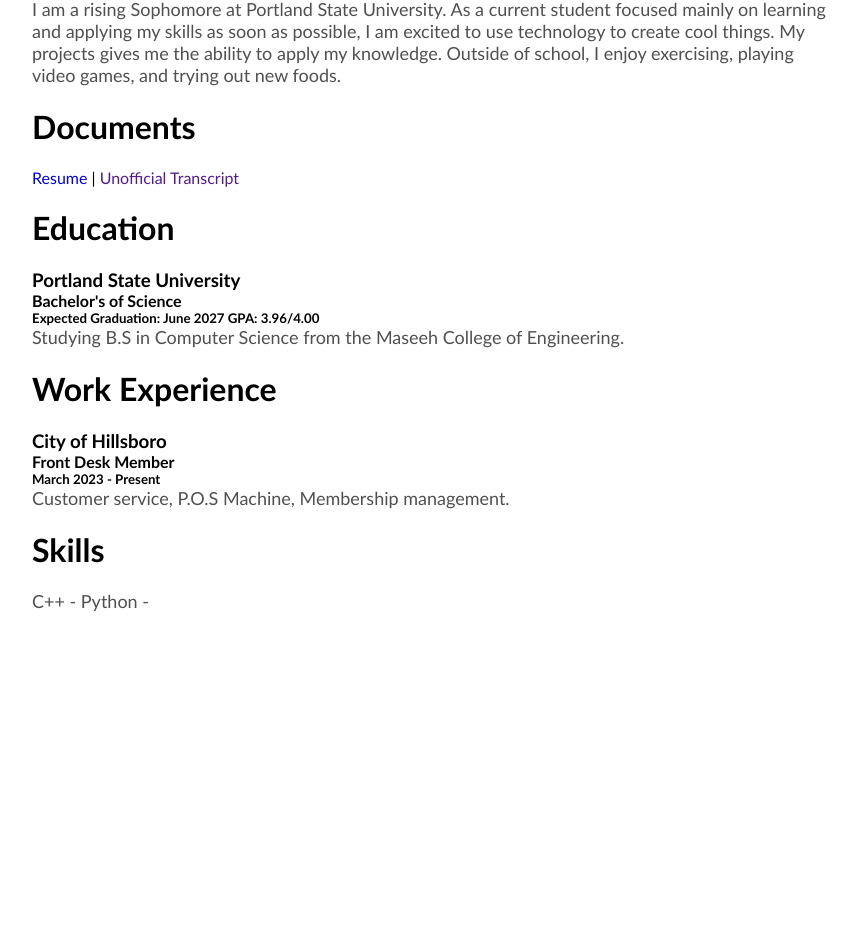
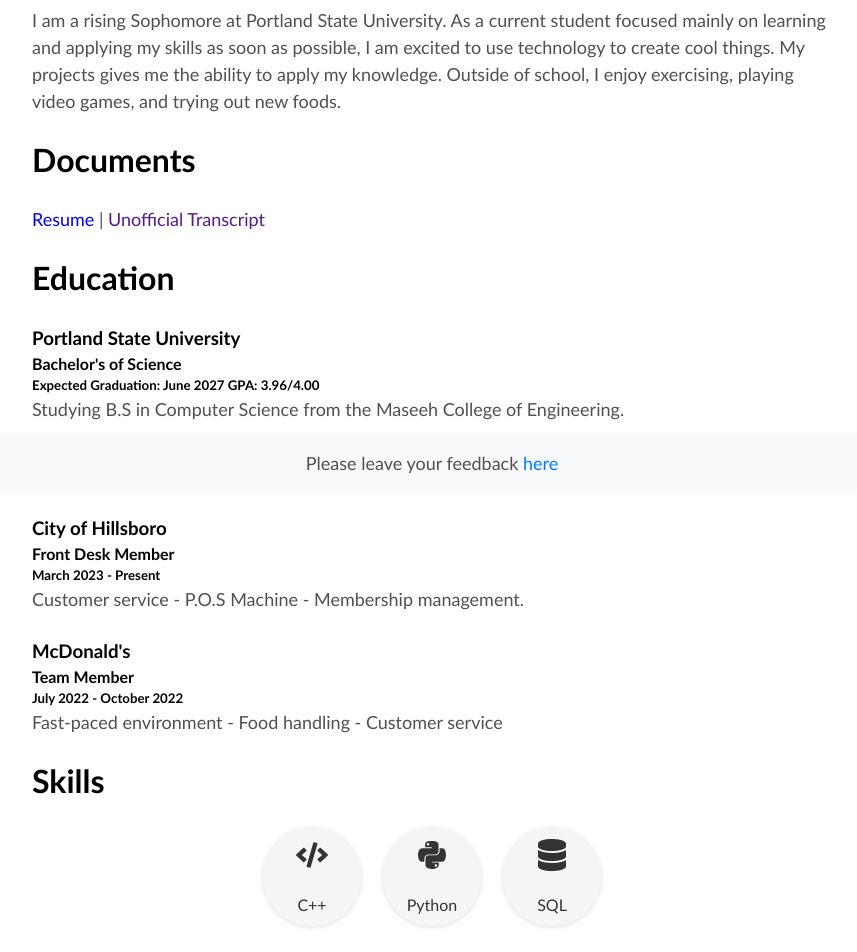
Before and after one commit to zhul498/portfolio, a React (Vite) app: page / in a window 1280 px wide. Shown: the part 308-1260 px from the top of the page, without its empty margins (208-1065 px from the left). Before the commit the page ends 928 px from the top, so only its background shows below. Built offline with nearby package versions, Linux system fonts and the light colour scheme.

Commit message:
feedback + updates

```diff
--- a/src/App.css
+++ b/src/App.css
@@ -19,6 +19,8 @@ p {
     max-width: 800px;
     width: 100%;
     text-align: left;
+    line-height: 1.5;
+
 }
 
 .nav-list {
@@ -87,3 +89,114 @@ a:hover {
     margin: 0;
     padding: 0;
 }
+
+footer {
+    position: fixed;
+    bottom: 0;
+    left: 0;
+    width: 100%;
+    background-color: #f8f9fa;
+    text-align: center;
+    z-index: 1000;
+}
+
+.text-link {
+    background: none;
+    border: none;
+    color: #007bff;
+    text-decoration: none;
+    cursor: pointer;
+    font-size: inherit;
+    font-family: inherit;
+    padding: 0;
+    margin: 0;
+}
+
+.text-link:hover {
+    text-decoration: underline;
+}
+
+.main-container {
+    padding-bottom: 50px;
+    margin-bottom: 100px;
+}
+
+.popup-overlay {
+    position: fixed;
+    top: 0;
+    left: 0;
+    width: 100%;
+    height: 100%;
+    background: rgba(0, 0, 0, 0.5);
+    display: flex;
+    align-items: center;
+    justify-content: center;
+    z-index: 1000;
+  }
+
+.popup-content {
+    background: white;
+    padding: 20px;
+    border-radius: 8px;
+    max-width: 500px;
+    width: 100%;
+    animation: fadeIn 0.3s ease-out;
+}
+
+@keyframes fadeIn {
+    from {
+      opacity: 0;
+      transform: translateY(-20px);
+    }
+    to {
+      opacity: 1;
+      transform: translateY(0);
+    }
+}
+
+@keyframes slideIn {
+    from {
+      transform: translateY(-20px);
+    }
+    to {
+      transform: translateY(0);
+    }
+}
+
+
+.skills-container {
+    display: flex;
+    flex-wrap: wrap;
+    justify-content: center;
+    gap: 20px;
+    margin-top: 20px;
+}
+
+.skill-bubble {
+    display: flex;
+    flex-direction: column;
+    align-items: center;
+    justify-content: center;
+    width: 100px;
+    height: 100px;
+    border-radius: 50%;
+    background-color: #f5f5f5;
+    box-shadow: 0 2px 4px rgba(0, 0, 0, 0.1);
+    transition: transform 0.3s, box-shadow 0.3s;
+}
+
+.skill-bubble:hover {
+    transform: scale(1.1);
+    box-shadow: 0 4px 8px rgba(0, 0, 0, 0.2);
+}
+
+.icon {
+    font-size: 2rem; /* Adjust size as needed */
+    color: #333;
+}
+
+.skill-name {
+    margin-top: 10px;
+    font-size: 1rem;
+    color: #333;
+}
--- a/src/App.jsx
+++ b/src/App.jsx
@@ -1,4 +1,4 @@
-import React from 'react';
+import React, { useState } from 'react';
 import { BrowserRouter as Router, Route, Routes } from 'react-router-dom';
 import './App.css'
 import Header from './layout/Header.jsx';
@@ -6,8 +6,15 @@ import About from './pages/About.jsx';
 import Projects from './pages/Projects.jsx';
 import Navigation from './layout/Navigation.jsx';
 import Miscellaneous from './pages/Miscellaneous.jsx';
+import Footer from './layout/Footer.jsx';
+import Feedback from './components/Feedback.jsx';
 
 const AppContent = () => {
+
+  const [isPopupOpen, setIsPopupOpen] = useState(false);
+  const handleOpenPopup = () => setIsPopupOpen(true);
+  const handleClosePopup = () => setIsPopupOpen(false);
+
   return (
     <div>
       <Header />
@@ -19,6 +26,8 @@ const AppContent = () => {
           <Route path="/miscellaneous/*" element={<Miscellaneous />} />
         </Routes>
       </main>
+      <Footer onOpenPopup={handleOpenPopup} />
+      <Feedback show={isPopupOpen} onClose={handleClosePopup} />
 
     </div>
   )
--- /dev/null
+++ b/src/components/Feedback.jsx
@@ -0,0 +1,21 @@
+import React, { useState } from 'react';
+import '../../src/App.css';
+
+const Feedback = ({ show, onClose }) => {
+  if (!show) return null;
+
+  return (
+    <div className="popup-overlay" onClick={onClose}>
+      <div className="popup-content" onClick={(e) => e.stopPropagation()}>
+        <h2>Leave Feedback</h2>
+        <form>
+          <textarea placeholder="Let me know what you think..." rows="5"></textarea>
+          <br />
+          <button type="submit">Submit</button>
+        </form>
+      </div>
+    </div>
+  );
+};
+
+export default Feedback;
--- /dev/null
+++ b/src/components/Skills.jsx
@@ -0,0 +1,25 @@
+import React from 'react';
+import { FaCode } from 'react-icons/fa';
+import { FaPython } from 'react-icons/fa';
+import { FaDatabase } from 'react-icons/fa';
+
+const Skills = () => {
+  const skills = [
+    { name: 'C++', icon: <FaCode /> },
+    { name: 'Python', icon: <FaPython /> },
+    { name: 'SQL', icon: <FaDatabase /> },
+  ];
+
+  return (
+    <div className="skills-container">
+      {skills.map((skill, index) => (
+        <div className="skill-bubble" key={index}>
+          <div className="icon">{skill.icon}</div>
+          <div className="skill-name">{skill.name}</div>
+        </div>
+      ))}
+    </div>
+  );
+};
+
+export default Skills;
--- /dev/null
+++ b/src/layout/Footer.jsx
@@ -0,0 +1,19 @@
+import React from 'react';
+import '../../src/App.css';
+
+const Footer = ({ onOpenPopup }) => {
+  return (
+    <footer>
+      <div>
+        <p>
+          Please leave your feedback{' '}
+          <button onClick={onOpenPopup} className="text-link">
+            here
+          </button>
+        </p>
+      </div>
+    </footer>
+  );
+};
+
+export default Footer;
--- a/src/pages/About.jsx
+++ b/src/pages/About.jsx
@@ -1,9 +1,10 @@
 import React from 'react';
+import Skills from '../components/Skills';
 
 const About = () => {
     return (
         <div className="centered-container">
-            <div className="centered-content">
+            <div className="centered-content main-container">
                 <h1>About Me</h1>
                 <p>I am a rising Sophomore at Portland State University. As a current student focused mainly on learning and applying my skills as soon as possible, I am excited to
                     use technology to create cool things. My projects gives me the ability to apply my knowledge. Outside of school, I enjoy exercising, playing video games, and
@@ -13,9 +14,9 @@ const About = () => {
                 <div className="sub-category">
 
                     <h1>Documents</h1>
-                    <a href="/assets/Resume.pdf" target="_blank" rel="noopener noreferrer" className="link">Resume</a>
+                    <p><a href="/assets/Resume.pdf" target="_blank" rel="noopener noreferrer" className="link">Resume</a>
                     <span> | </span>
-                    <a href="" target="_blank" rel="noopener noreferrer" className="link">Unofficial Transcript</a>
+                    <a href="" target="_blank" rel="noopener noreferrer" className="link">Unofficial Transcript</a></p>
 
                     <h1>Education</h1>
                     <h3>Portland State University</h3>
@@ -27,10 +28,17 @@ const About = () => {
                     <h3>City of Hillsboro</h3>
                     <h4>Front Desk Member</h4>
                     <h5>March 2023 - Present</h5>
-                    <p>Customer service, P.O.S Machine, Membership management.</p>
+                    <p>Customer service - P.O.S Machine - Membership management.</p>
+
+                    <br></br>
+
+                    <h3>McDonald's</h3>
+                    <h4>Team Member</h4>
+                    <h5>July 2022 - October 2022</h5>
+                    <p>Fast-paced environment - Food handling - Customer service</p>
 
                     <h1>Skills</h1>
-                    <p>C++ - Python - </p>
+                    <Skills />
                 </div>
 
             </div>
--- a/src/pages/Miscellaneous.jsx
+++ b/src/pages/Miscellaneous.jsx
@@ -17,6 +17,11 @@ const Miscellaneous = () => {
                 . If I had not stumbled across him, I would have never created my website to look like this. When I am creative enough to come up with a different aesthetic, I will.
                  However, this look is very pleasing to me.</p>
 
+                <h1>Hosting</h1>
+                <p>This website is being hosted by DigitalOcean. You can learn more about them <a href="https://www.digitalocean.com/" target="_blank" rel="noopener noreferrer">here</a>.
+                 I want to learn more about AWS, Google Cloud, and Microsoft Azure, but DigitalOcean has been the most beginner friendly for me. I expect to change once I become more
+                experienced.</p>
+
             </div>
         </div>
     );
--- a/src/pages/Projects.jsx
+++ b/src/pages/Projects.jsx
@@ -22,20 +22,22 @@ const Projects = () => {
                 <VerticalTimelineElement
                 className="vertical-timeline-element--education"
                 iconStyle={{background:"#000", color: "#fff"}}
+                icon={<CgGym />}
+                date="February 2024 - June 2024">
+                    <h3 className="vertical-timeline-element-title">Barbell Path Tracker</h3>
+                    <p>OpenCV program to track the path of a barbell and calculate the deviation from the center of path.</p>
+                </VerticalTimelineElement>
+
+                <VerticalTimelineElement
+                className="vertical-timeline-element--education"
+                iconStyle={{background:"#000", color: "#fff"}}
                 icon={<FaTasks />}
                 date="March 2023 - July 2023">
                     <h3 className="vertical-timeline-element-title">Task Manager</h3>
                     <p>C++ application using a linked list data structure, with functionalities such as adding, deleting, and updating tasks, and a user-friendly interface.</p>
                 </VerticalTimelineElement>
 
-                <VerticalTimelineElement
-                className="vertical-timeline-element--education"
-                iconStyle={{background:"#000", color: "#fff"}}
-                icon={<CgGym />}
-                date="February 2022 - June 2022">
-                    <h3 className="vertical-timeline-element-title">Barbell Path Tracker</h3>
-                    <p>OpenCV program to track the path of a barbell and calculate the deviation from the center of path.</p>
-                </VerticalTimelineElement>
+
             </VerticalTimeline>
 
         </div>
```
Also changed, not shown: 2 other files (tests, documents, lock files or other folders).
